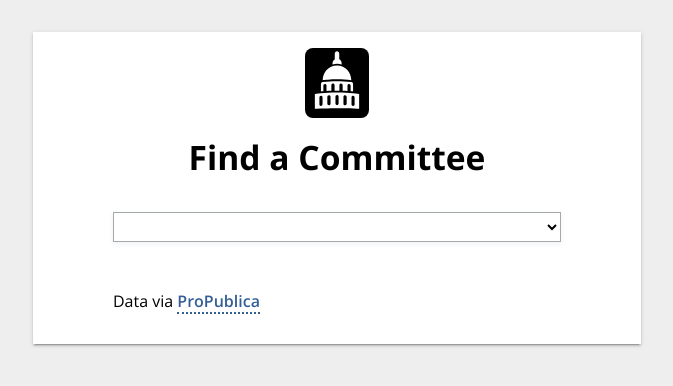
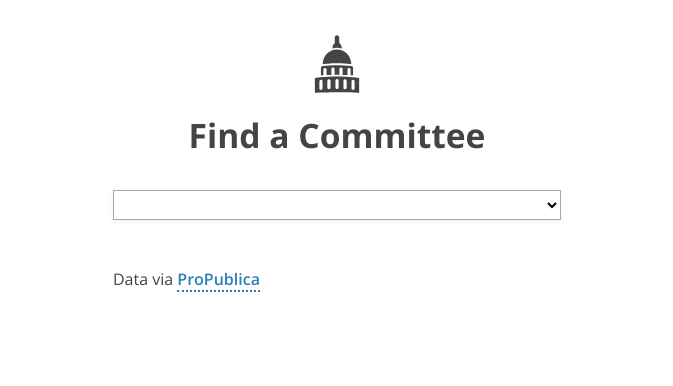
Before and after one commit to salomoneb/leg-lookup, a Vue app: page / in a window 1280 px wide. Shown: the top 386 px of the page, without its empty margins (303-976 px from the left). Built offline with nearby package versions, Linux system fonts and the light colour scheme.

Commit message:
finished design, started adding button

```diff
--- a/config/prod.env.js
+++ b/config/prod.env.js
@@ -1,4 +1,3 @@
 module.exports = {
-  NODE_ENV: '"production"',
-  API_KEY: '"..."'
+  NODE_ENV: '"production"'
 }
--- a/index.html
+++ b/index.html
@@ -1,8 +1,10 @@
 <!DOCTYPE html>
 <html>
   <head>
+    <title>Federal Committee Lookup</title>
     <meta charset="utf-8">
-    <title>Federal Committee Lookup</title>
+    <meta name="viewport" content="width=device-width, initial-scale=1">
+    <meta name="description" content="Find federal committee members.">
   </head>
   <body>
     <div id="app"></div>
--- a/src/App.vue
+++ b/src/App.vue
@@ -1,7 +1,7 @@
 <template>
   <div id="app">
     <header class="header">
-    <svg fill="#fff" class="capitol" xmlns="http://www.w3.org/2000/svg" xmlns:xlink="http://www.w3.org/1999/xlink" version="1.1" viewBox="0 0 100 110">
+    <svg class="capitol" xmlns="http://www.w3.org/2000/svg" xmlns:xlink="http://www.w3.org/1999/xlink" version="1.1" viewBox="0 0 100 100">
       <path d="M72.6,53.3c-8-1.1-15.1-1.5-22.6-1.5s-14.5,0.4-22.6,1.5c-1.5,0.3-2.5,2.1-2.5,3.4c0,1,0,11.2,0,11.2c0.7-0.1,2-0.2,3.8-0.3  v-8.7c0-1.4,1.1-2.6,2.5-2.7c1.3-0.1,2.4,0.9,2.4,2.3v8.8c2.2-0.1,4.8-0.2,7.6-0.3v-9.2c0-1.4,1.1-2.5,2.5-2.5c1.4,0,2.5,1,2.5,2.4  v9.2c2.4,0,5.2,0,7.6,0v-9.2c0-1.4,1.1-2.4,2.5-2.4c1.3,0,2.5,1.2,2.5,2.5V67c2.8,0.1,5.4,0.2,7.6,0.3v-8.8c0-1.4,1.1-2.4,2.4-2.3  c1.4,0.1,2.5,1.3,2.5,2.7v8.7c1.8,0.1,3.1,0.2,3.8,0.3c0,0,0-10.2,0-11.2C75.3,55.3,74.1,53.6,72.6,53.3z"/>
       <path d="M50,69.4c-20.5,0-34.6,2.4-34.6,2.4V95l2.6-0.1c17.7-0.6,30.1-0.7,32-0.7s14.7,0.1,32.3,0.7l2.3,0.1V71.8  C84.6,71.8,70.5,69.4,50,69.4z M27.4,87.8c0,1.3-1.1,2.5-2.5,2.7c-1.3,0.1-2.4-0.8-2.4-2.2c0-3.6,0-7.2,0-10.8  c0-1.3,1.1-2.6,2.4-2.7c1.3-0.1,2.5,0.9,2.5,2.2C27.4,80.7,27.4,84.3,27.4,87.8z M39.9,87c0,1.3-1.1,2.5-2.5,2.6  c-1.4,0.1-2.5-1-2.5-2.3c0-3.6,0-7.2,0-10.8c0-1.3,1.1-2.5,2.5-2.6c1.4-0.1,2.5,1,2.5,2.3C39.9,79.9,39.9,83.4,39.9,87z M52.5,86.8  c0,1.3-1.1,2.4-2.4,2.4c-1.4,0-2.5-1.1-2.5-2.4c0-3.6,0-7.2,0-10.8c0-1.3,1.1-2.5,2.5-2.5s2.4,1.1,2.4,2.5  C52.5,79.7,52.5,83.3,52.5,86.8z M65.1,87.3c0,1.3-1.1,2.4-2.5,2.3c-1.4-0.1-2.5-1.2-2.5-2.6c0-3.6,0-7.2,0-10.8  c0-1.3,1.1-2.4,2.5-2.3c1.4,0.1,2.5,1.2,2.5,2.6C65.1,80.1,65.1,83.7,65.1,87.3z M77.5,88.3c0,1.3-1.1,2.3-2.4,2.2  c-1.3-0.1-2.4-1.3-2.4-2.7c0-3.6,0-7.2,0-10.8c0-1.3,1.1-2.4,2.4-2.2c1.3,0.1,2.4,1.4,2.4,2.7C77.5,81.2,77.5,84.8,77.5,88.3z"/>
       <path d="M72.4,50.5c-0.3-12-8.6-23.2-22.4-23.2S27.9,38.3,27.6,50.5C31.8,49.8,52.5,47.4,72.4,50.5z"/>
@@ -38,31 +38,26 @@ body, .header {
 body {
   align-items: center;
   align-content: center;
-  background: #eee;
   flex-direction: column;
   justify-content: center;
   font-family: 'Open Sans', sans-serif;
-  margin: 2em 5em;
+  margin: 1em 5em;
   text-align: left;
   word-break: break-word;
   -webkit-font-smoothing: antialiased;
   -moz-osx-font-smoothing: grayscale;
 }
 #app {
-  background: #fff;
-  color: #000;
-  box-shadow: 0 2px 2px 0 rgba(0,0,0,.14), 0 3px 1px -2px rgba(0,0,0,.2), 0 1px 5px 0 rgba(0,0,0,.12);
+  color: #444;
   padding: 1em 5em;
   width: 40%;
 }
 a {
-  color: #345f96;
+  border-bottom: 2px dotted;
+  color: #2980b9;
   font-weight: 600;
-  border-bottom: 2px dotted;
+  transition-duration: 0.1s;
   text-decoration: none;
-  &:hover {
-    color: #3e71b3;
-  }
 }
 select {
   background: transparent;
@@ -88,8 +83,8 @@ select {
   }
 
   .capitol {
-    background-color: #000;
     border-radius: 8px;
+    fill: #444;
     margin-bottom: 1em;
     width: 4em;
   }
@@ -112,10 +107,11 @@ select {
   margin-top: 3em;
 }
 .committee-facts {
-  border: 1px solid #ccc;
+  background: rgba(252, 255, 165, 0.3);
+  border: 1px solid;
   border-radius: 4px;
+  margin: 1.5em 0;
   padding: 1em 1.5em;
-  margin: 1.5em 0;
   h2 {
     margin: 0 0 1rem;
     text-align: center;
@@ -131,6 +127,9 @@ select {
   border-collapse: collapse;
   border-spacing: 1em;
   width: 100%;
+  .member-headers th {
+    padding: 6px 4px;
+  }
 
   .member-info{
     td {
--- a/src/components/CommitteeDropdown.vue
+++ b/src/components/CommitteeDropdown.vue
@@ -1,12 +1,12 @@
 <template>
 	<div id="committee-selection" v-if="chamberCommittees">
 		<select class="committee-select" v-model="committees">
-			<option disabled value="">Pick a committee</option>
+			<option disabled value="">Pick a Committee</option>
 			<option v-for="committee in chamberCommittees" v-bind:value="committee.id" >{{ committee.name }}</option>
 		</select>
 	  <errormessage v-if="errors !==''" :errorMsgs="errors"></errormessage>
+		<img v-if="loading" :src="loaderIcon">
 		<committeeresults :committeeInfo="committeeData" :chamber="chamberName"></committeeresults>
-		<img v-if="loading" :src="loaderIcon">
 	</div>
 </template>
 
@@ -40,7 +40,6 @@
 						url: `https://api.propublica.org/congress/v1/115/${this.chamberName.toLowerCase()}/committees/${this.committees}.json`,
 						headers: {
 							"X-API-Key": "2eX2Dxe43hYuiIoXVeBg463BY8rpXVfY1PzbIUBu"
-							// "X-API-Key": "2eX2Dxe43hYuiIoXVeBg463BY8rpXVfY1PzbIUB"
 						}
 					})
 					.then(response => {
--- a/src/components/CommitteeResults.vue
+++ b/src/components/CommitteeResults.vue
@@ -21,20 +21,22 @@
 				<td>{{member.chamber | capitalize}}</td>
 			</tr>
 		</table>
+		<copybutton :committeeMembers="members"></copybutton>
 	</div>
 </template>
 
 <script>
+	import copybutton from "./CopyButton"
+
 	export default {
 		name: "committeeresults",
 		props: ["committeeInfo", "chamber"],
 		data: function() {
 			return {
-				members: "",
+				errors: "",
 				facts: "",
 				loading: false,
-				facts: "",
-				errors: "",
+				members: ""
 			}
 		},
 		watch: {
@@ -59,6 +61,9 @@
 	      value = value.toString()
 	      return value.charAt(0).toUpperCase() + value.slice(1)
 	    }
+	  },
+	  components: {
+	  	copybutton
 	  }
 	}
 </script>
--- /dev/null
+++ b/src/components/CopyButton.vue
@@ -0,0 +1,40 @@
+<template >
+	<div id="copy-button-container">
+		<button v-if="committeeMembers.length" class="copy-button" type="button" v-on:click="copyText()">{{text}}</button>
+	</div>
+</template>
+
+<script>
+	export default {
+		name: "copybutton",
+		props: ["committeeMembers"],
+		data: function() {
+			return {
+				text: "Button stuff",
+				people: ""
+			}
+		},
+		methods: {
+			copyText(el) {
+			// var body = document.body, range, sel;
+			// if (document.createRange && window.getSelection) {
+			// 	range = document.createRange();
+			// 	sel = window.getSelection();
+			// 	sel.removeAllRanges();
+			// 	try {
+			// 		range.selectNodeContents(el);
+			// 		sel.addRange(range);
+			// } catch (e) {
+			// 		range.selectNode(el);
+			// 		sel.addRange(range);
+			// 	}
+			// } else if (body.createTextRange) {
+			// 		range = body.createTextRange();
+			// 		range.moveToElementText(el);
+			// 		range.select();
+			// 	}
+				console.log(this.$parent)
+			}
+		}
+	}
+</script>
--- a/src/main.js
+++ b/src/main.js
@@ -6,7 +6,6 @@ import App from './App'
 import Dropdown from "./components/ChamberDropdown"
 
 Vue.config.productionTip = false
-console.log(process.env)
 
 new Vue({
   el: '#app',
```
